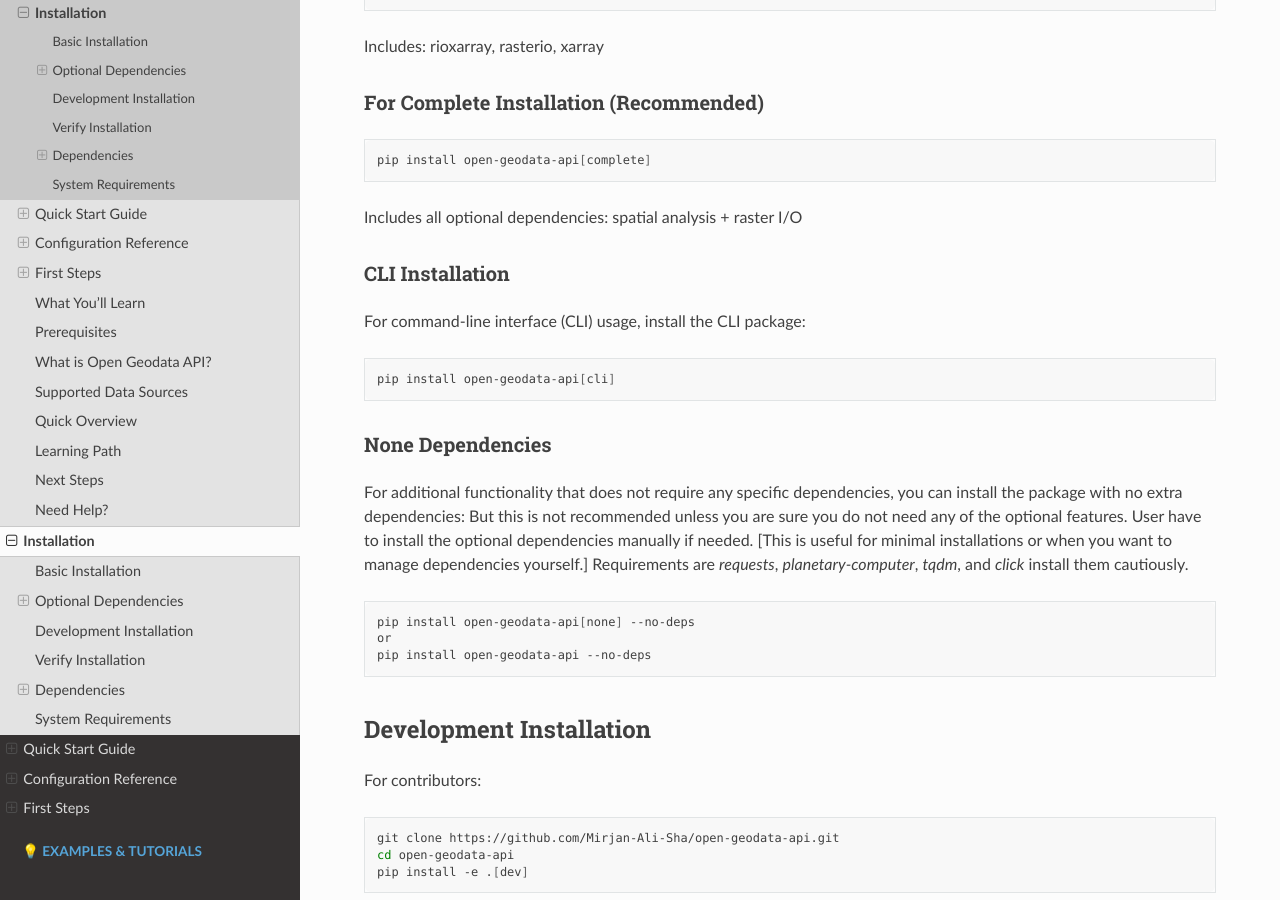
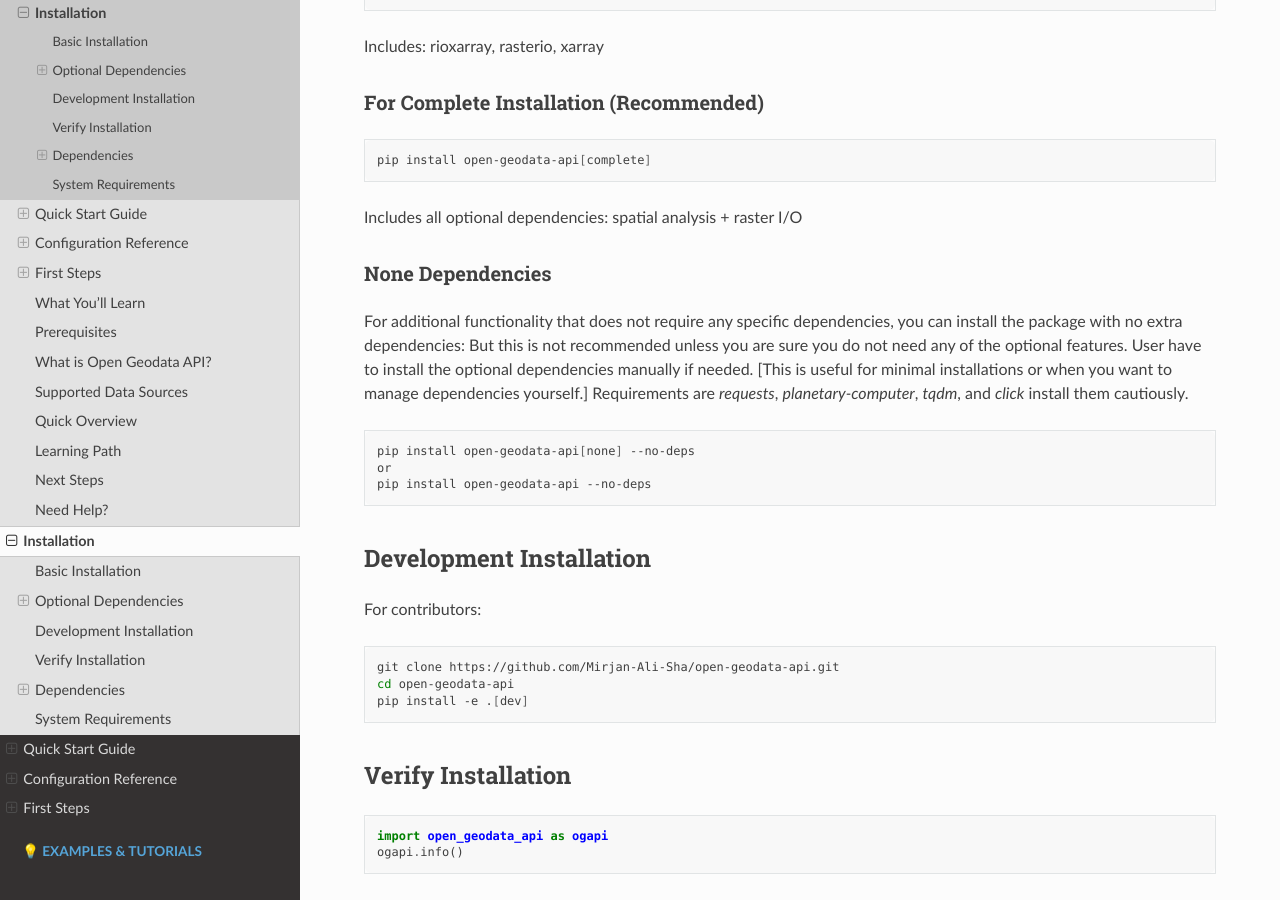
Before and after one commit to Mirjan-Ali-Sha/open-geodata-api, a Sphinx documentation site: the page built from docs/sections/getting-started/installation.rst, in a window 1280 px wide and 900 px high, scrolled down 752 px. Built offline with Sphinx 7.4.7 and the Read the Docs theme 3.1.0, drawn with Linux system fonts in a browser that asks for light colours; pages that are not in the unit, such as notebooks, are missing from menus.

```diff
--- a/docs/sections/getting-started/installation.rst
+++ b/docs/sections/getting-started/installation.rst
@@ -43,13 +43,6 @@
 
 Includes all optional dependencies: spatial analysis + raster I/O
 
-CLI Installation
-~~~~~~~~~~~~~~~~
-For command-line interface (CLI) usage, install the CLI package:
-
-.. code-block:: bash
-
-   pip install open-geodata-api[cli]
 
 None Dependencies
 ~~~~~~~~~~~~~~~~~
```
